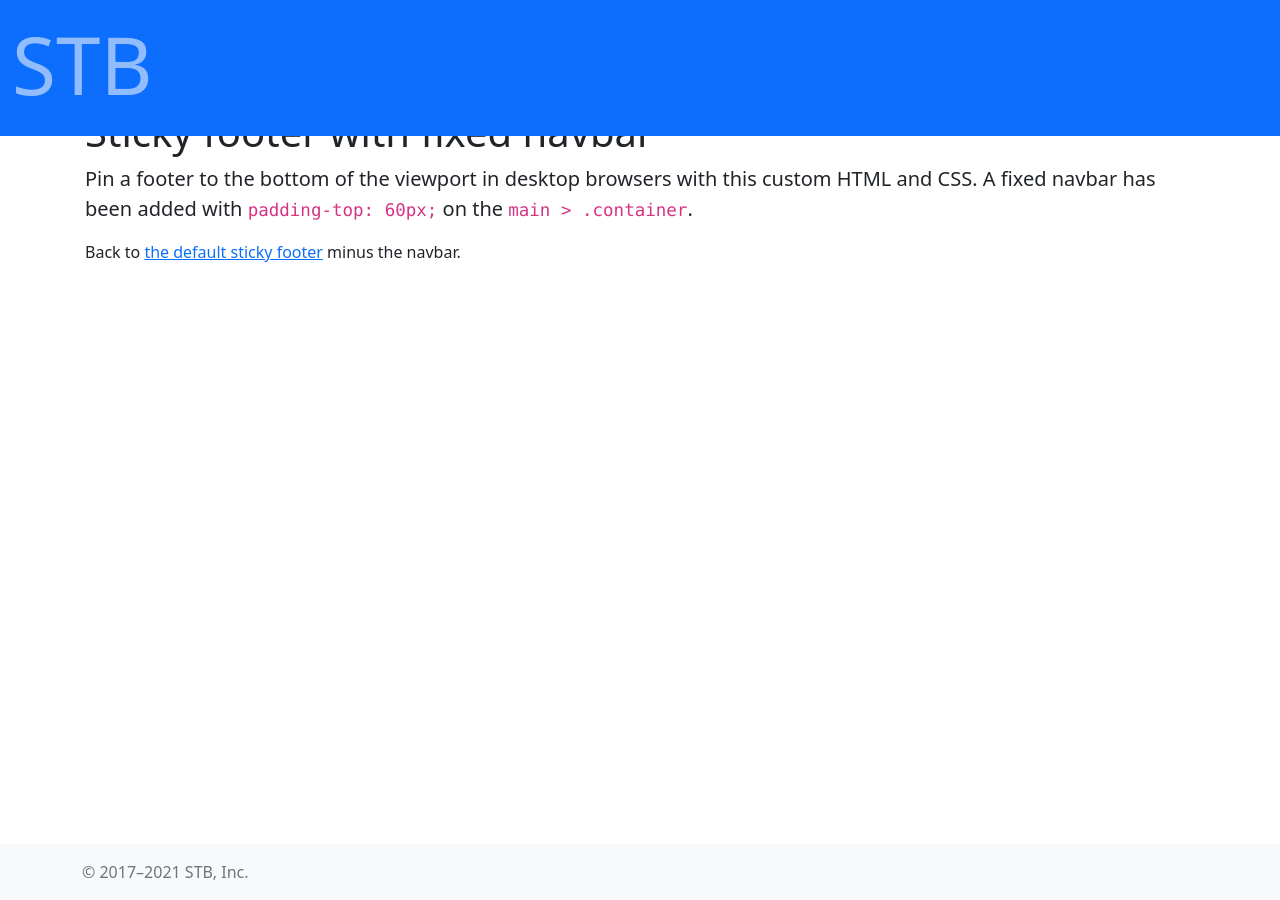
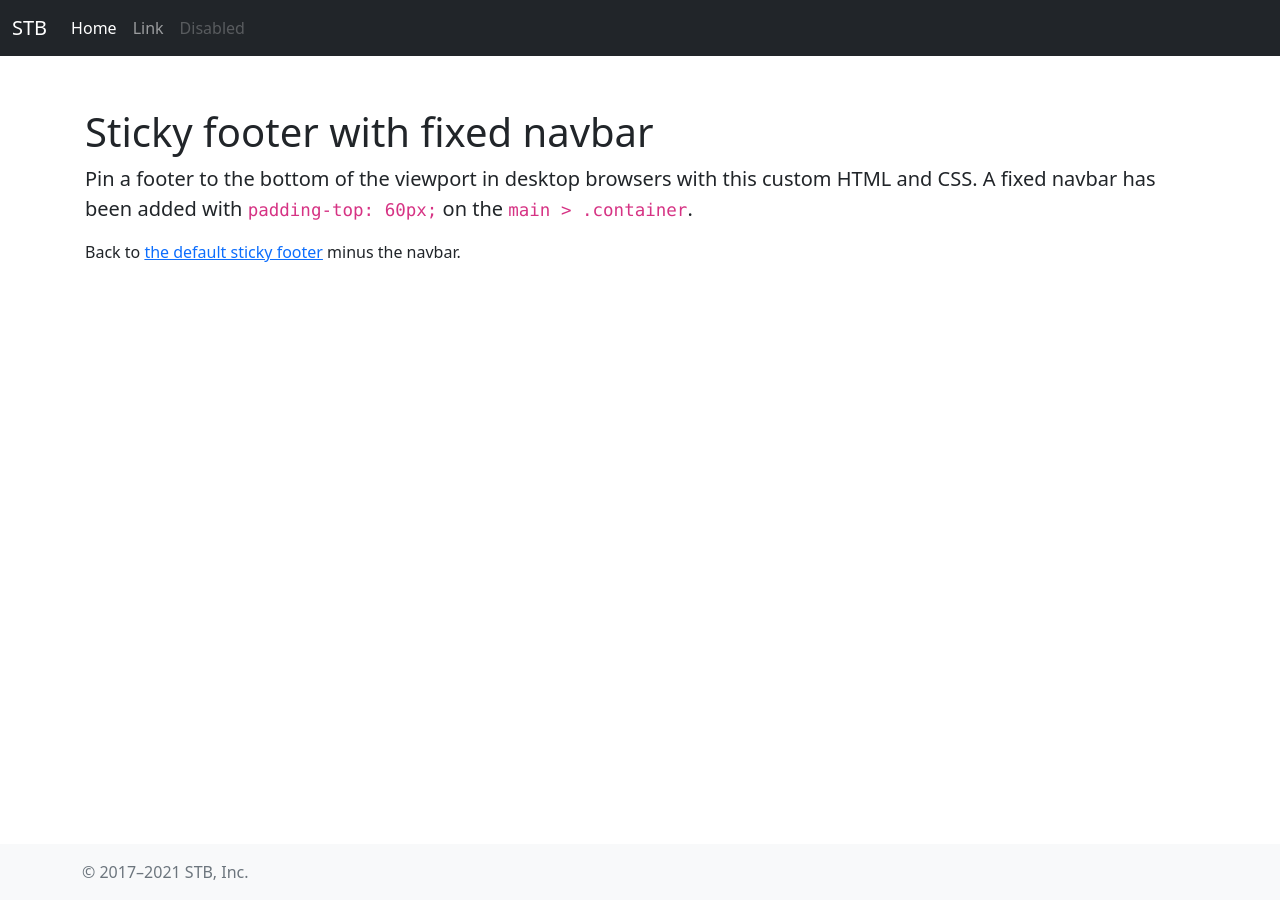
Before and after one commit to createwebid/web, a Jekyll site: the page built from index.html, in a window 1280 px wide. Built offline with Jekyll 4.4.1, drawn with Linux system fonts in a browser that asks for light colours.

Commit message:
Update default.html

```diff
--- a/_layouts/default.html
+++ b/_layouts/default.html
@@ -43,14 +43,28 @@
   <body class="d-flex flex-column h-100">
 
 <header>
-  <!-- Fixed navbar -->
-  <nav class="navbar navbar-dark fixed-top bg-primary">
-  <div class="container-fluid">
-    <span class="navbar-text">
-     <h1 class="display-1" "text-center">{{ site.title }}</h1>
-    </span>
-  </div>
-</nav>
+<!-- Fixed navbar -->
+  <nav class="navbar navbar-expand-md navbar-dark fixed-top bg-dark">
+    <div class="container-fluid">
+      <a class="navbar-brand" href=".">{{ site.title }}</a>
+      <button class="navbar-toggler" type="button" data-bs-toggle="collapse" data-bs-target="#navbarCollapse" aria-controls="navbarCollapse" aria-expanded="false" aria-label="Toggle navigation">
+        <span class="navbar-toggler-icon"></span>
+      </button>
+      <div class="collapse navbar-collapse" id="navbarCollapse">
+        <ul class="navbar-nav me-auto mb-2 mb-md-0">
+          <li class="nav-item">
+            <a class="nav-link active" aria-current="page" href="#">Home</a>
+          </li>
+          <li class="nav-item">
+            <a class="nav-link" href="#">Link</a>
+          </li>
+          <li class="nav-item">
+            <a class="nav-link disabled" href="#" tabindex="-1" aria-disabled="true">Disabled</a>
+          </li>
+        </ul>
+      </div>
+    </div>
+  </nav>
 </header>
 
 <!-- Begin page content -->
```
